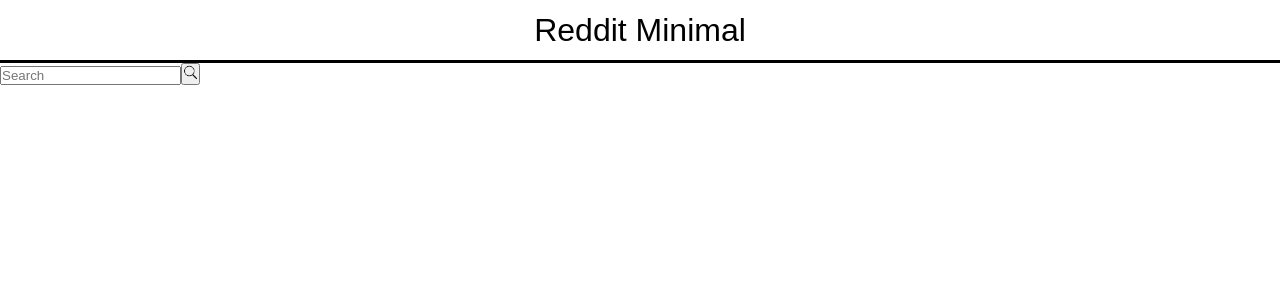
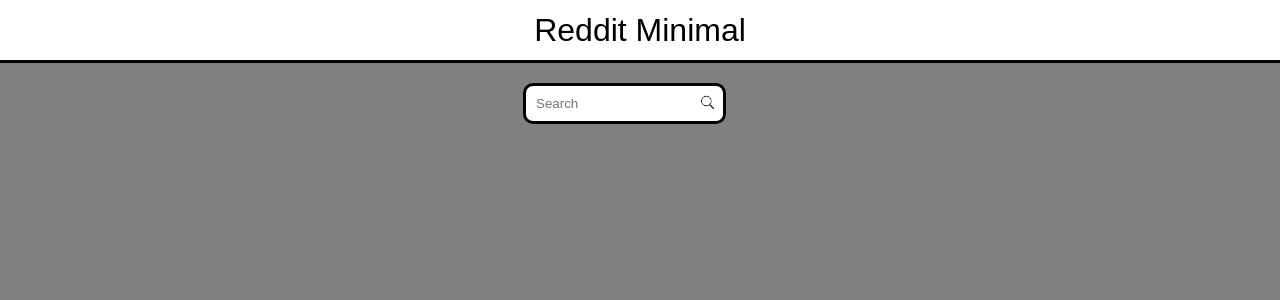
Before and after one commit to Noah-Leardon/reddit-minimal, a React (Create React App) app: page / in a window 1280 px wide. Shown: the top 300 px of the page. Built offline with nearby package versions, Linux system fonts and the light colour scheme.

Commit message:
add styles

```diff
--- a/src/App.css
+++ b/src/App.css
@@ -3,6 +3,24 @@
     font-family: 'Poppins', sans-serif;
     margin: 0;
     padding: 0;
+}
+
+html {
+    background-color: gray;
+}
+
+.App {
+    display: flex;
+    flex-flow: column wrap;
+    justify-content: center;
+    align-items: center;
+}
+
+.body {
+    display: flex;
+    flex-flow: column wrap;
+    align-items: center;
+    justify-content: center;
 }
 
 .header {
@@ -11,6 +29,7 @@
     justify-content: center;
     align-items: center;
     height: 60px;
+    background-color: white;
     border-bottom: solid black;
 }
 
@@ -18,8 +37,32 @@
     font-weight: 400;
 }
 
-img {
-    max-width: none;
+.searchbar {
+    margin: 20px;
+}
+
+.searchbar #search-term {
+    padding: 10px;
+    border-radius: 10px;
+    border: solid black;
+}
+
+.searchbar .search-icon {
+    padding: 0px;
+}
+
+.searchbar #search-button {
+    padding: 8px;
+    border: none;
+    border-radius: 10px;
+    background-color: white;
+    position: relative;
+    right: 34px;
+    top: 1.7px;
+}
+
+.searchbar #search-button:hover {
+    cursor: pointer;
 }
 
 .search-icon, .comment-bubble {
@@ -27,7 +70,68 @@
     height: 15px;
 }
 
-.post-video {
+ul {
+    list-style: none;
+}
+
+li {
+    background-color: white;
+    margin: 10px;
+    padding: 10px;
+    width: 700px;
+    display: flex;
+    flex-flow: row;
+    border: solid black 4px;
+    overflow: scroll;
+}
+
+li .votes {
+    font-weight: 600;
+    font-size: larger;
+}
+
+li h1 {
+    padding: 5px;
+}
+
+.card .thumbnail, .post-video {
     max-width: 500px;
-    max-height: 800px;
+    max-height: 500px;
 }
+
+.card {
+    width: 100%;
+}
+
+.card .content {
+    display: flex;
+    flex-flow: column;
+    justify-content: center;
+    align-items: center;
+    width: 100%;
+    margin: 10px;
+}
+
+.card .card-bottom {
+    margin: 5px;
+    display: flex;
+    flex-flow: row wrap;
+    width: 100%;
+    justify-content: space-evenly;
+}
+
+.card .comments {
+    display: flex;
+}
+
+.card .comments img {
+    position: relative;
+    left: 4px;
+    top: 2px;
+}
+
+.card .comments:hover {
+    cursor: pointer;
+    transition: all ease 0.5s;
+    text-decoration: underline;
+}
--- a/src/components/Card/Card.js
+++ b/src/components/Card/Card.js
@@ -34,28 +34,29 @@
     function chooseDisplayMedia() {
         if (isVideo) {
             return loadVideo(media)
-        } else if (thumbnail !== 'self' && thumbnail !== 'spoiler' && thumbnail !== 'default' && thumbnail !== 'image') {
+        } /*else if (thumbnail !== 'self' && thumbnail !== 'spoiler' && thumbnail !== 'default' && thumbnail !== 'image') {
             console.log(`THUMBNAIL ${author}, ${thumbnail}`)
             return <img className="thumbnail" src={thumbnail} />
-        } else if (preview) {
+        }*/ else if (preview) {
             console.log(`PREVIEW ${author}, ${preview.images[0].source.url}`)
-            return <img src={preview.images[0].source.url} />
+            return <img className="thumbnail" src={preview.images[0].source.url} />
         } else {
             return null
         }
     }
 
     return (
-        <div data-testid='card'>
-            <div data-testid='votes'>
+        <div data-testid='card' className="card">
+            <div data-testid='votes' className="votes">
                 <p>{formatNumber(votes)}</p>
             </div>
+            <div className="body-content">
+                <h1>{title}</h1>
                 <div data-testid='content' className="content">
-                <h1>{title}</h1>
                     {postHint !== 'self' ? chooseDisplayMedia() : <p>{body}</p>}
                 </div>
                 <div data-testid='card-bottom' className="card-bottom">
-                <p>{author}</p>
+                    <p>By: {author}</p>
                     <p>{new Date(time * 1000).toLocaleDateString()}</p>
                     <div className="comments">
                         <p>{formatNumber(comments)}</p>
@@ -63,9 +64,10 @@
                     </div>
                 </div>
             </div>
+        </div>
     )
 }
 
 export default Card
-
+// https://preview.redd.it/ey5rbxyav8lb1.png?auto=webp&amp;s=2bc7e6bde62a845daf87af8ea5f588211cf28eaf
 // TO-DO: write tests for new functions, add css, implement comment functionality, seperate util functions, clean up files
--- a/src/components/SearchBar/SearchBar.js
+++ b/src/components/SearchBar/SearchBar.js
@@ -2,7 +2,7 @@
 import { UseSelector, useDispatch, useSelector } from "react-redux";
 import { fetchPosts } from "../../Slices/PostSlice/postSlice";
 import Card from "../Card/Card";
-
+import { response } from "./dummyresponse";
 
 function SearchBar() {
     const [searchTerm, setSearchTerm] = useState('')
@@ -16,9 +16,11 @@
     }
 
     return (
-        <div data-testid='searchbar' className="searchbar">
-            <input id="search-term" placeholder="Search" value={searchTerm} onChange={(e) => setSearchTerm(e.target.value)}></input>
-            <button onClick={() => handleClick()}><img alt="Search Icon" className="search-icon" src="/search.png"/></button>
+        <div data-testid='searchbar' className="body">
+            <div className="searchbar">
+                <input id="search-term" placeholder="Search" value={searchTerm} onChange={(e) => setSearchTerm(e.target.value)}></input>
+                <button id="search-button" onClick={() => handleClick()}><img alt="Search Icon" className="search-icon" src="/search.png"/></button>
+            </div>
             <ul className="posts">
                 {posts.map((post) => {
                     return <li key={post.data.id}><Card
```
Also changed, not shown: src/components/SearchBar/dummyresponse.js. Lines whose indentation alone changed are shown as unchanged.
